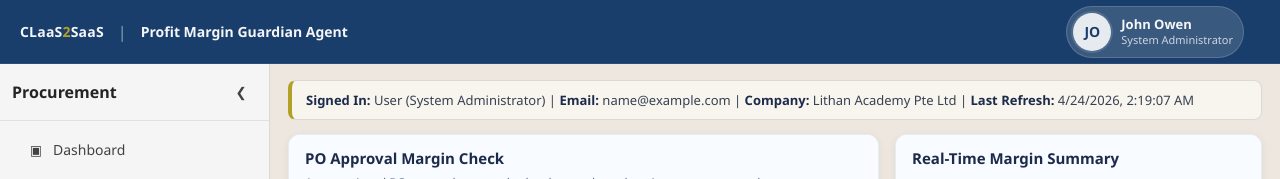
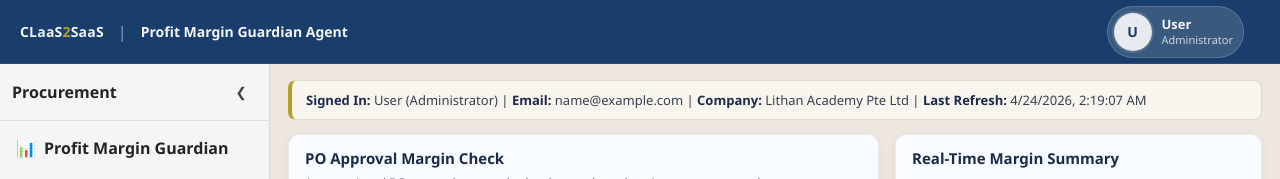
Before and after one commit to Kaizuko19/Agentic-Procurement, a plain HTML site: page Profit-Margin-Guardian-Agent/PO-Approval.html in a window 1280 px wide. Shown: the top 179 px of the page. Drawn offline with Linux system fonts and the light colour scheme; sample sign-in values are in the browser's storage.

Commit message:
Modified the web pages of Profit Margin Guaridan Agent

```diff
--- a/Profit-Margin-Guardian-Agent/PO-Approval.html
+++ b/Profit-Margin-Guardian-Agent/PO-Approval.html
@@ -794,6 +794,10 @@
           </div>
 
           <div class="rail-group">
+            <div class="rail-group-title" id="railGroupTitle">
+              <span class="rail-group-icon" aria-hidden="true">&#128202;</span>
+              <span class="rail-group-text" id="railGroupText">Profit Margin Guardian</span>
+            </div>
             <div class="rail-nav">
               <a class="rail-item" href="./Dashboard.html">
                 <span class="rail-item-icon" aria-hidden="true">&#9635;</span>
@@ -920,7 +924,7 @@
       window.location.replace("./Login.html");
     }
     const session = sessionRaw ? JSON.parse(sessionRaw) : null;
-    const roleLabels = { admin: "System Administrator", procurement_manager: "Procurement Manager", category_manager: "Category Manager" };
+    const roleLabels = { admin: "Administrator", procurement_manager: "Procurement Manager", category_manager: "Category Manager" };
 
     const navAvatar = document.getElementById("navAvatar");
     const navUserName = document.getElementById("navUserName");
@@ -939,24 +943,8 @@
       return parts.map((part) => part.charAt(0).toUpperCase()).join("") || "US";
     }
 
-    function resolveTopNavName() {
-      const fallbackNames = {
-        admin: "John Owen",
-        procurement_manager: "Megan Cruz",
-        category_manager: "Carla Reyes"
-      };
-      const rawName = (session.userName || "").trim();
-      const roleText = (roleLabels[session.role] || session.roleLabel || "User").trim();
-      const genericNames = ["System Administrator", "Procurement Manager", "Category Manager"];
-      if (!rawName || rawName === roleText || genericNames.includes(rawName)) {
-        return fallbackNames[session.role] || rawName || "User";
-      }
-      return rawName;
-    }
-
-    const topNavName = resolveTopNavName();
-    navAvatar.textContent = getInitials(topNavName);
-    navUserName.textContent = topNavName;
+    navAvatar.textContent = getInitials(session.userName || "User");
+    navUserName.textContent = session.userName || "User";
     navUserRole.textContent = roleLabels[session.role] || session.roleLabel || "User";
 
     const po = {
```
